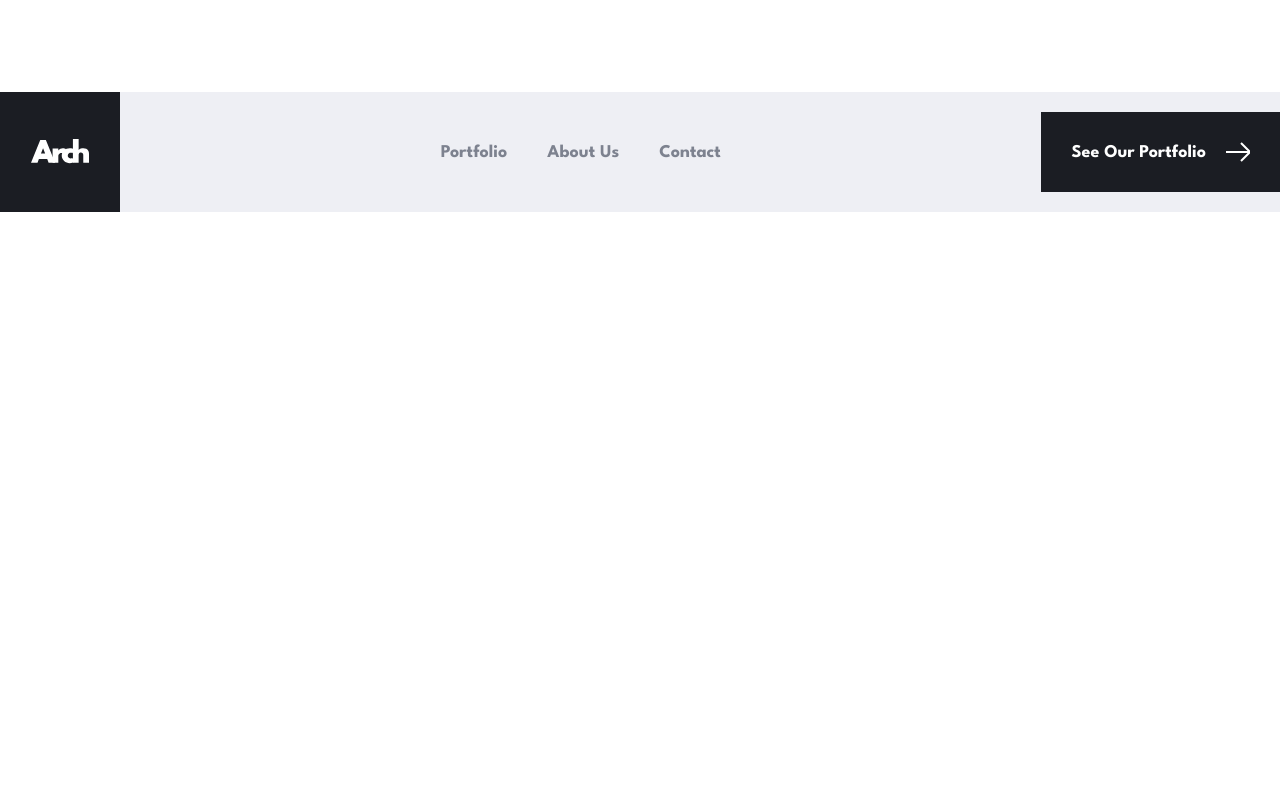
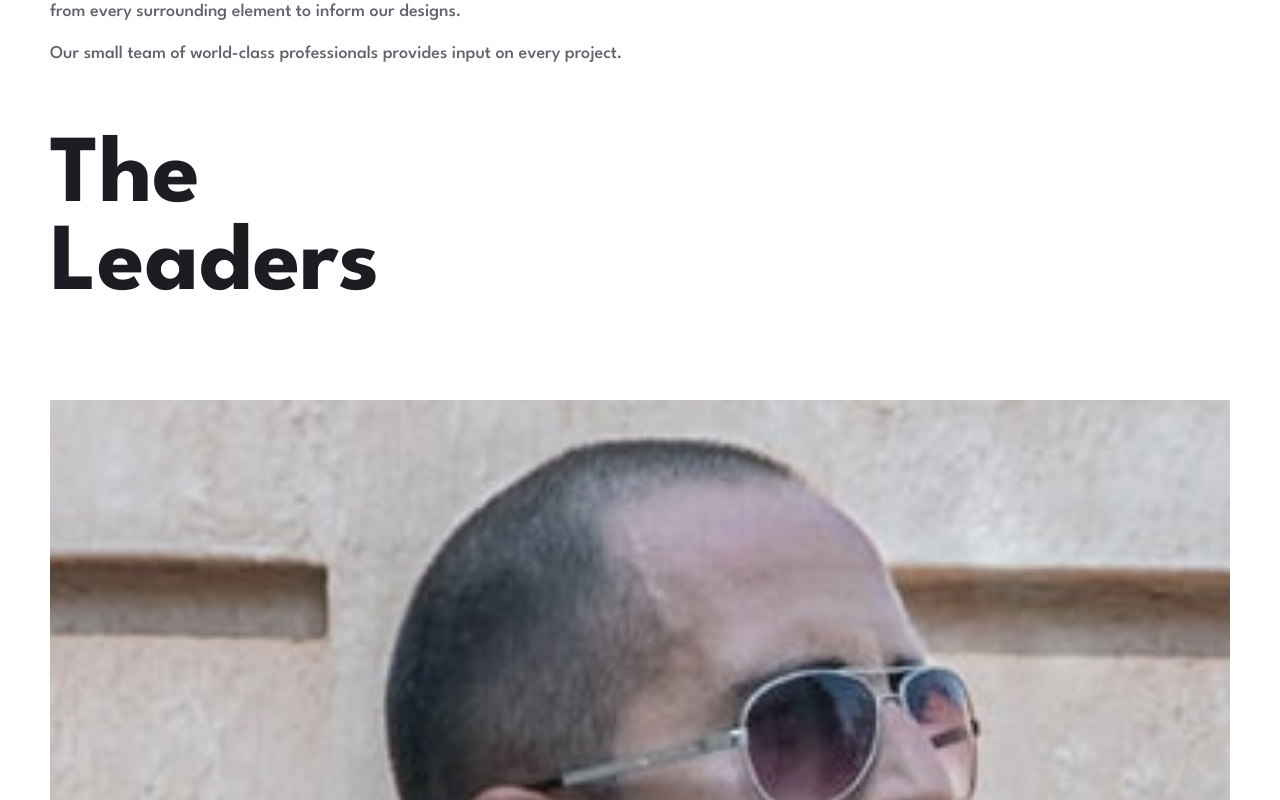
Before and after one commit to GarnerCode/arch, a Nuxt app: page /about in a window 1280 px wide. Shown: the part 1440-2240 px from the top of the page. Before the commit the page ends 1652 px from the top, so only its background shows below. Built offline with nearby package versions, Linux system fonts and the light colour scheme.

Commit message:
Setting up About page

```diff
--- /dev/null
+++ b/const/leaderData.ts
@@ -0,0 +1,22 @@
+export const leaderData = [
+    {
+        imageUrl: 'assets/about/desktop/avatar-jake.jpg',
+        name: 'Jake Richards',
+        title: 'Chief Architect',
+    },
+    {
+        imageUrl: 'assets/about/desktop/avatar-thompson.jpg',
+        name: 'Thompson Smith',
+        title: 'Head of Finance',
+    },
+    {
+        imageUrl: 'assets/about/desktop/avatar-jackson.jpg',
+        name: 'Jackson Rourke',
+        title: 'Lead Designer',
+    },
+    {
+        imageUrl: 'assets/about/desktop/avatar-maria.jpg',
+        name: 'Maria Simpson',
+        title: 'Senior Architect',
+    },
+]
--- a/pages/about.vue
+++ b/pages/about.vue
@@ -8,7 +8,7 @@
                 <img src="assets/about/desktop/image-hero.jpg" alt="">
             </picture>
             <div class="about-text">
-                <div class="text-container">
+                <div class="text-container text-overlay">
                     <h2>Your team of professionals</h2>
                     <p>Our small team of world-class professionals will work with you every step of the way. Strong relationships are at the core of everything we do. This extends to the relationship our projects have with their surroundings.</p>
                 </div>
@@ -20,9 +20,15 @@
                 </div>
             </div>
             <div class="about-leaders">
-                <h2>The leaders</h2>
-                <div class="leader">
-
+                <h2>The<br/> Leaders</h2>
+                <div class="leaders-container">
+                    <div class="leader" v-for="(leader, index) of leaderData" :key="index">
+                        <img class="leader-img" :src="leader.imageUrl" :alt="`${leader.name} headshot`">
+                        <div class="leader-text">
+                            <h4 class="leader-name">{{ leader.name }}</h4>
+                            <p class="leader-title">{{ leader.title }}</p>
+                        </div>
+                    </div>
                 </div>
             </div>
         </div>
@@ -31,7 +37,53 @@
 
 <style lang="scss">
     @media screen and (min-width: 0px) {
-
+        .about-page {
+            .about-content {
+                position: relative;
+                display: flex;
+                flex-direction: column;
+                gap: 5rem;
+            }
+            .about-text {
+                padding: 0 var(--mobile-x-padding);
+            }
+            .text-overlay {
+                position: relative;
+                bottom: 12rem;
+                right: 5rem;
+                background-color: white;
+                padding: 9rem 5rem;
+                padding-right: 0;
+                width: 100%;
+            }
+            .about-leaders {
+                padding: 0 var(--mobile-x-padding);
+                display: flex;
+                flex-direction: column;
+                gap: 9rem;
+            }
+            .leaders-container {
+                display: flex;
+                flex-direction: column;
+                gap: 9rem;
+            }
+            .leader {
+                display: flex;
+                flex-direction: column;
+                gap: 3rem;
+            }
+            .leader-img {
+                width: 100%;
+            }
+            .leader-text {
+                display: flex;
+                flex-direction: column;
+                gap: 0.5rem;
+            }
+            .leader-title {
+                margin: 0;
+            }
+        }
     }
     @media screen and (min-width: 768px) {
 
@@ -43,12 +95,13 @@
 
 <script lang="ts">
     import { defineComponent } from 'vue';
+    import { leaderData } from '@/const/leaderData';
 
     export default defineComponent({
         name: 'AboutPage',
         data: () => {
             return {
-
+                leaderData,
             }
         }
     })
```
